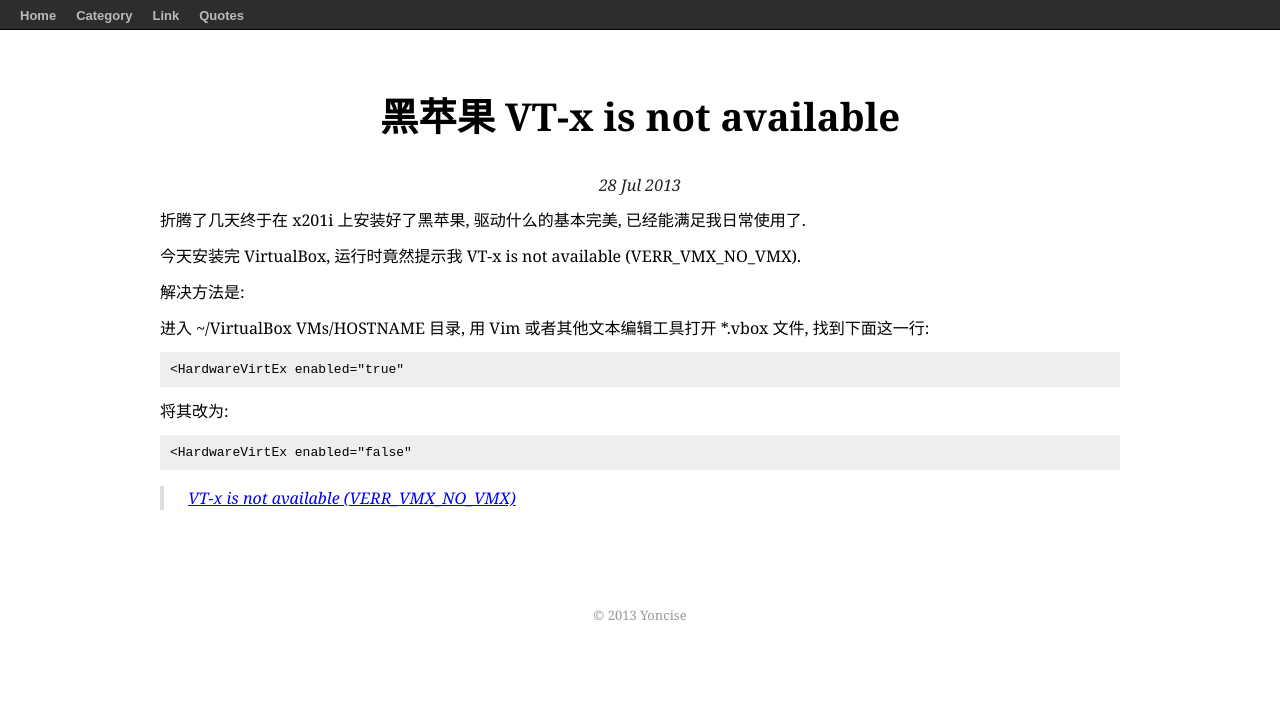
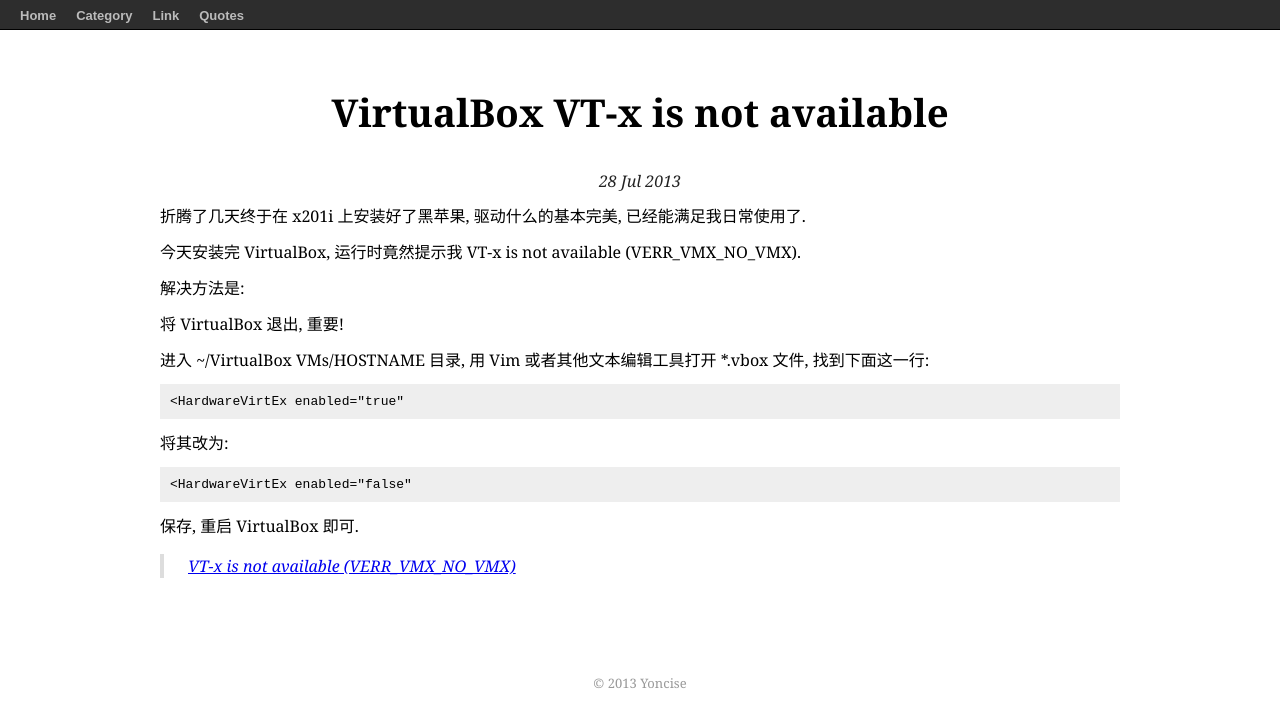
Before and after one commit to yoncise/yoncise.github.io, a Jekyll site: the page built from _posts/2013-07-28-VirtualBox-VT-x-is-not-available.md, in a window 1280 px wide. Shown: the top 727 px of the page. Built offline with Jekyll 4.4.1, drawn with Linux system fonts in a browser that asks for light colours; Markdown is read by kramdown in place of the engine named in the settings; comment, search, counter and statistics services are not loaded.

Commit message:
new post

```diff
--- a/_posts/2013-07-28-黑苹果-VT-x-is-not-available.md
+++ b/_posts/2013-07-28-VirtualBox-VT-x-is-not-available.md
@@ -1,6 +1,6 @@
 ---
 layout: post
-title: 黑苹果 VT-x is not available
+title: VirtualBox VT-x is not available
 category: Tech
 ---
 折腾了几天终于在 x201i 上安装好了黑苹果, 驱动什么的基本完美, 已经能满足我日常使用了.
@@ -8,6 +8,8 @@
 今天安装完 VirtualBox, 运行时竟然提示我 VT-x is not available (VERR_VMX_NO_VMX).
 
 解决方法是:
+
+将 VirtualBox 退出, 重要!
 
 进入 ~/VirtualBox VMs/HOSTNAME 目录, 用 Vim 或者其他文本编辑工具打开 *.vbox 文件, 找到下面这一行:
 
@@ -17,4 +19,6 @@
 
     <HardwareVirtEx enabled="false"
 
+保存, 重启 VirtualBox 即可.
+
 > [VT-x is not available (VERR_VMX_NO_VMX)](http://goclowner.com/software/vt-x-is-not-available-verr_vmx_no_vmx/)
```
